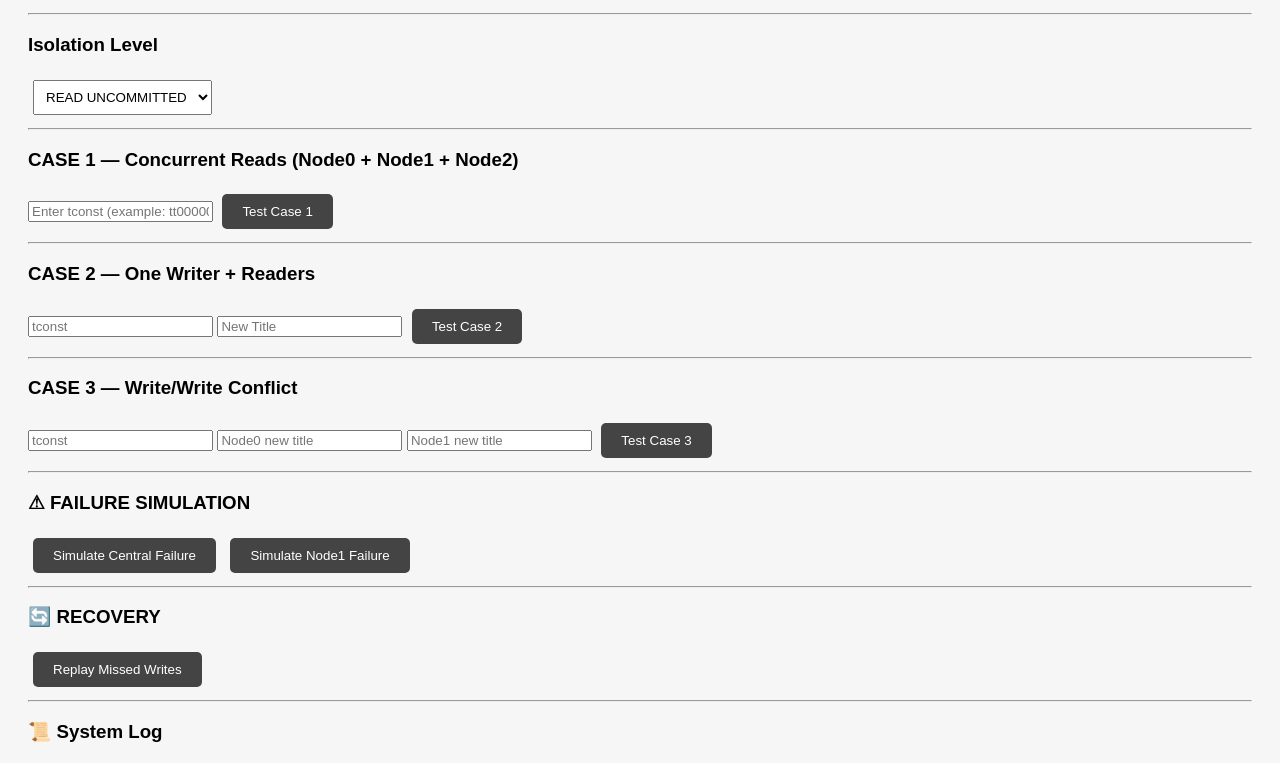
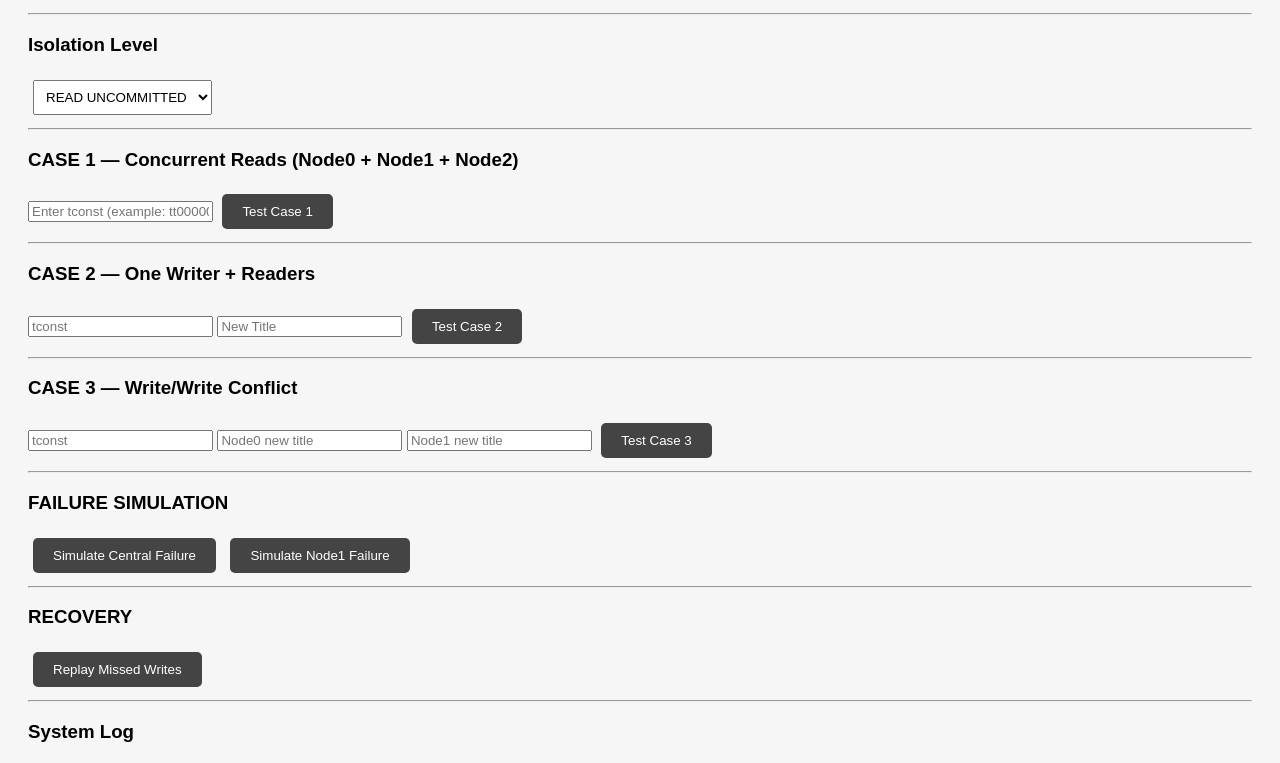
Before and after one commit to GabrielVillas-DLSU/STADVDB_MCO2_WEBAPP, a website: page MCO2_Webapp/Frontend/index.html in a window 1280 px wide. Shown: the part 123-886 px from the top of the page. Drawn offline with Linux system fonts and the light colour scheme.

Commit message:
updated index

```diff
--- a/MCO2_Webapp/Frontend/index.html
+++ b/MCO2_Webapp/Frontend/index.html
@@ -56,18 +56,18 @@
 
 <hr>
 
-<h3>⚠ FAILURE SIMULATION</h3>
+<h3>FAILURE SIMULATION</h3>
 <button onclick="simulateCentralFailure()">Simulate Central Failure</button>
 <button onclick="simulateNode1Failure()">Simulate Node1 Failure</button>
 
 <hr>
 
-<h3>🔄 RECOVERY</h3>
+<h3>RECOVERY</h3>
 <button onclick="recover()">Replay Missed Writes</button>
 
 <hr>
 
-<h3>📜 System Log</h3>
+<h3>System Log</h3>
 <div id="logBox"></div>
 
 <script>
```
